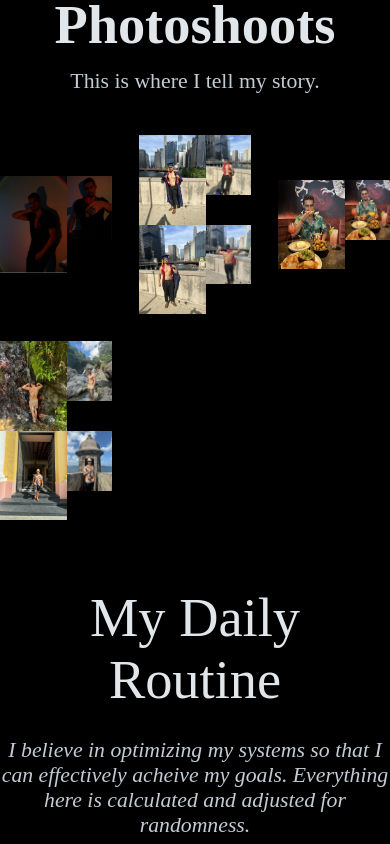
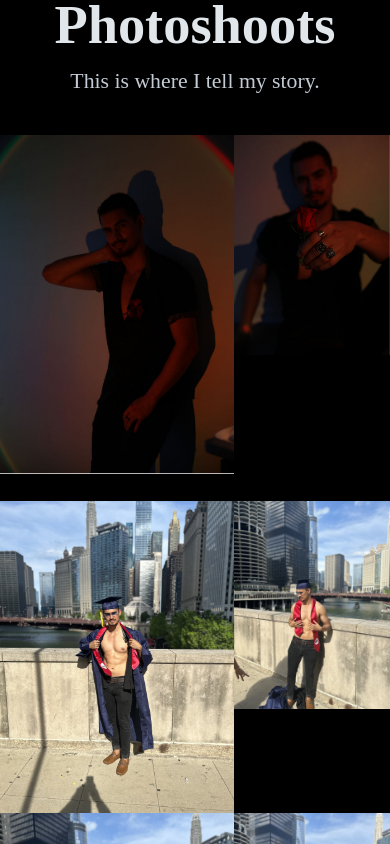
Before and after one commit to serranoio/model-portfolio, a SvelteKit app: page / in a window 390 px wide. Shown: the part 1860-2704 px from the top of the page. Built offline with nearby package versions, Linux system fonts and the light colour scheme.

Commit message:
all changes

```diff
--- a/src/routes/Gallery.svelte
+++ b/src/routes/Gallery.svelte
@@ -153,4 +153,11 @@ p {
     margin-bottom: calc(var(--spacing) * 3);
 }
 
+@media (max-width: 56em) {
+
+    .grid {
+        grid-template-columns: 1fr;
+    }
+}
+
 </style>
```
